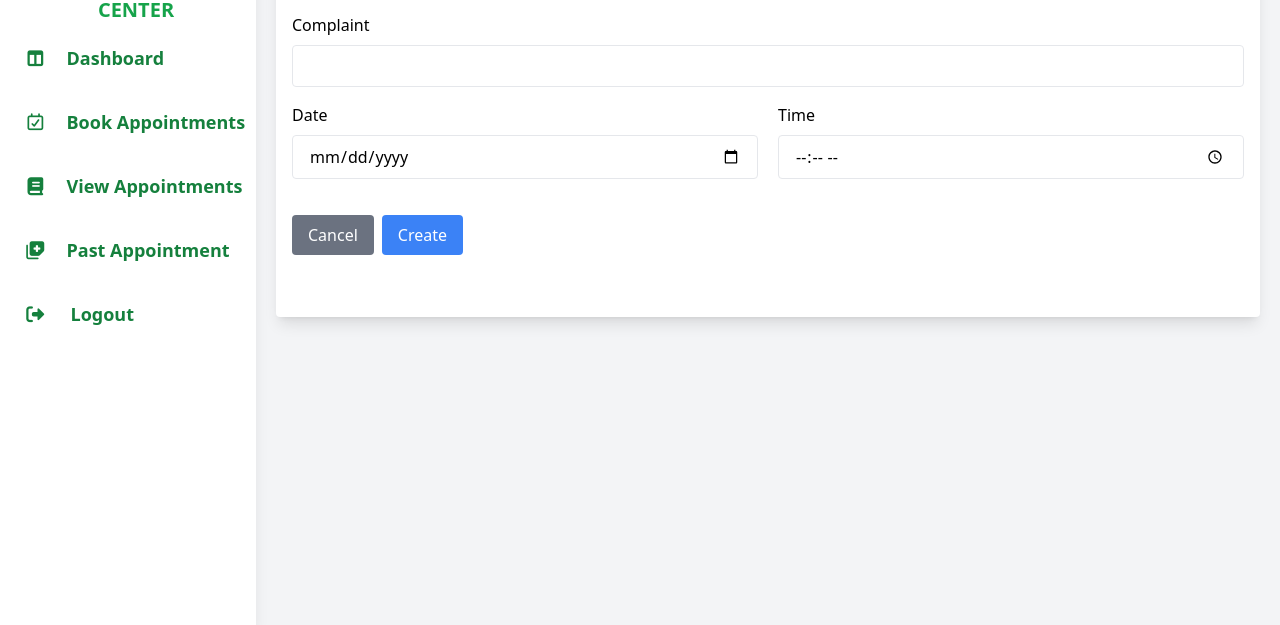
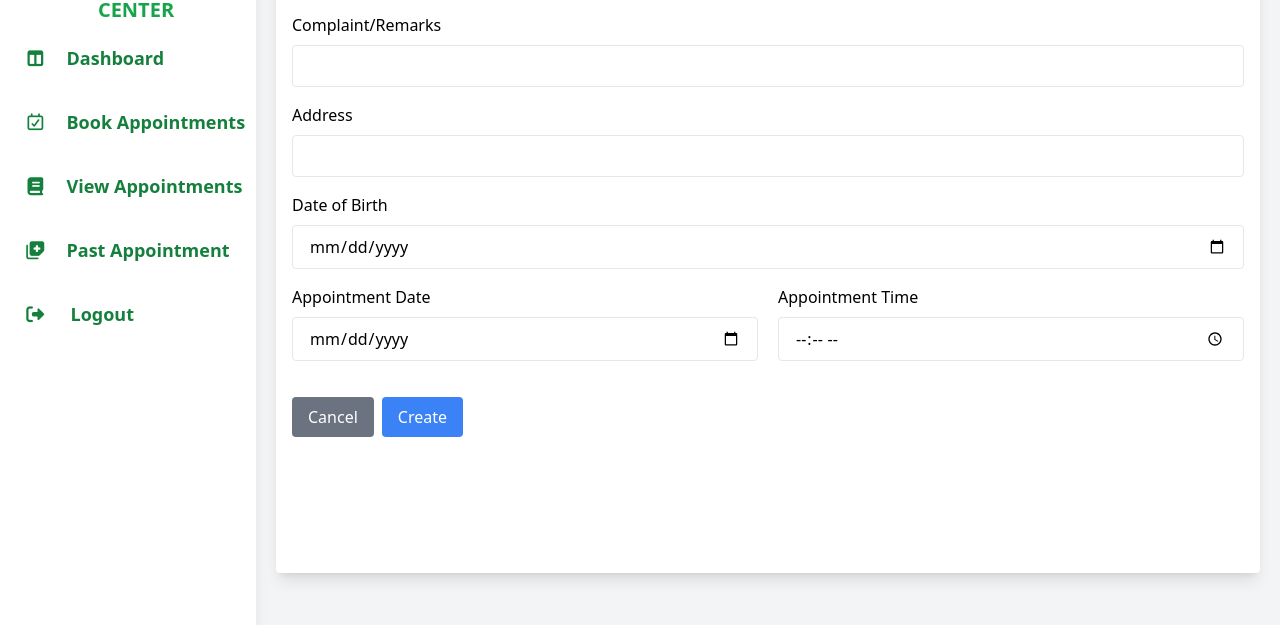
Before and after one commit to Muadh-Adekunle-Monsuru/netlifytest, a website: page src/patients/create_new_appointments.html in a window 1280 px wide. Shown: the part 175-800 px from the top of the page. Drawn offline with nearby package versions, Linux system fonts and the light colour scheme; files that its build step writes are made by us from their sources.

Commit message:
Mr mushin changes corrected

```diff
--- a/src/patients/create_new_appointments.html
+++ b/src/patients/create_new_appointments.html
@@ -4,6 +4,7 @@
 		<meta charset="UTF-8" />
 		<meta name="viewport" content="width=device-width, initial-scale=1.0" />
 		<title>Book Appointment</title>
+		<link rel="shortcut icon" href="../assets/yabatech_logo.png" type="image/x-icon">
 		<link rel="stylesheet" href="../output.css" />
 		<script src="https://cdn.jsdelivr.net/npm/chart.js"></script>
 		<link
@@ -217,11 +218,11 @@
 
 		<!-- Modal -->
 		<div class=" lg:ml-64 flex flex-cols justify-center">
-			<div class="w-full mx-5 h-96 p-4 bg-white rounded shadow-lg modal-content">
+			<div class="w-full mx-5 h-screen p-4 bg-white rounded shadow-lg modal-content">
 				<h2 id="modalTitle" class="mb-4 text-xl mt-5">Create Appointment</h2>
 				<form id="appointmentForm" onsubmit="return createAppointment(event)">
 					<div class="mb-4">
-						<label class="block mb-2">Complaint</label>
+						<label class="block mb-2">Complaint/Remarks</label>
 						<input
 							id="modalCondition"
 							name="condition"
@@ -229,9 +230,27 @@
 							class="w-full px-4 py-2 border rounded"
 						/>
 					</div>
+					<div class="mb-4">
+						<label class="block mb-2">Address</label>
+						<input
+							id="modalCondition"
+							name="condition"
+							type="text"
+							class="w-full px-4 py-2 border rounded"
+						/>
+					</div>
+					<div class="mb-4 w-full mr-5">
+						<label class="block mb-2">Date of Birth</label>
+						<input
+							id="modalDate"
+							name="date"
+							type="date"
+							class="w-full px-4 py-2 border rounded"
+						/>
+					</div>
 					<section class="flex justify-center">
 						<div class="mb-4 w-full mr-5">
-							<label class="block mb-2">Date</label>
+							<label class="block mb-2">Appointment Date</label>
 							<input
 								id="modalDate"
 								name="date"
@@ -240,7 +259,7 @@
 							/>
 						</div>
 						<div class="mb-4 w-full">
-							<label class="block mb-2">Time</label>
+							<label class="block mb-2">Appointment Time</label>
 							<input
 								id="modalTime"
 								name="time"
--- a/src/patients/patient_appointments.html
+++ b/src/patients/patient_appointments.html
@@ -227,7 +227,7 @@
 						<thead>
 							<tr>
 								<!-- <th class="px-4 py-2 border">Image</th> -->
-								<th class="px-4 py-2 border">Complaint</th>
+								<th class="px-4 py-2 border">Complaint/Remarks</th>
 								<th class="px-4 py-2 border">Appointment Date</th>
 								<th class="px-4 py-2 border">Appointment Time</th>
 								<th class="px-4 py-2 border">Status</th>
--- a/src/patients/patient_dashboard.html
+++ b/src/patients/patient_dashboard.html
@@ -3,6 +3,7 @@
 	<head>
 		<meta charset="UTF-8" />
 		<meta name="viewport" content="width=device-width, initial-scale=1.0" />
+		<link rel="shortcut icon" href="../assets/yabatech_logo.png" type="image/x-icon">
 		<link rel="stylesheet" href="/src/output.css" />
 		<script src="https://cdn.jsdelivr.net/npm/chart.js"></script>
 		<link
--- a/src/patients/patient_medical_record.html
+++ b/src/patients/patient_medical_record.html
@@ -4,6 +4,7 @@
 		<meta charset="UTF-8" />
 		<meta name="viewport" content="width=device-width, initial-scale=1.0" />
 		<title>View Appointments</title>
+		<link rel="shortcut icon" href="../assets/yabatech_logo.png" type="image/x-icon">
 		<link rel="stylesheet" href="/src/output.css" />
 		<script src="https://cdn.jsdelivr.net/npm/chart.js"></script>
 		<link
@@ -227,7 +228,7 @@
 						<thead>
 							<tr>
 								<!-- <th class="px-4 py-2 border">Image</th> -->
-								<th class="px-4 py-2 border">Complaint</th>
+								<th class="px-4 py-2 border">Complaint/Remarks</th>
 								<th class="px-4 py-2 border">Appointment Date</th>
 								<th class="px-4 py-2 border">Appointment Time</th>
 								<th class="px-4 py-2 border">Status</th>
```
